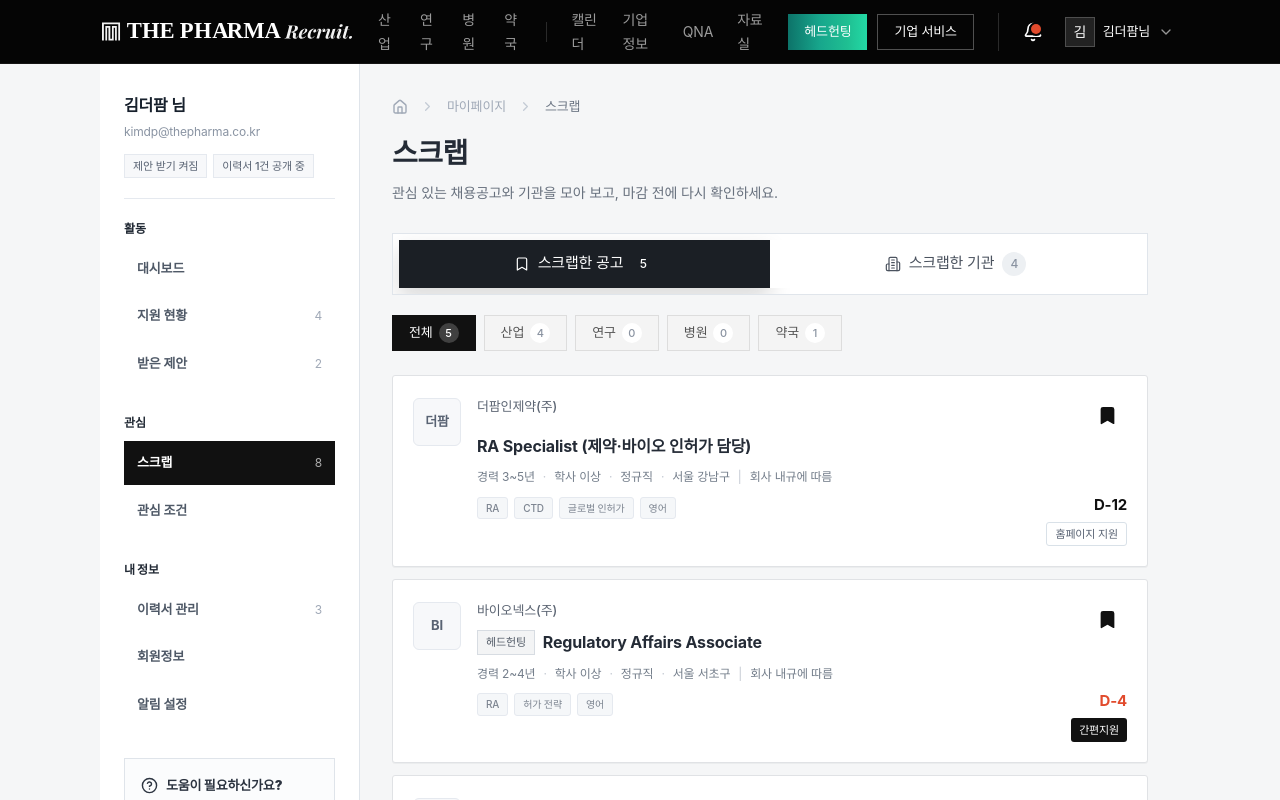
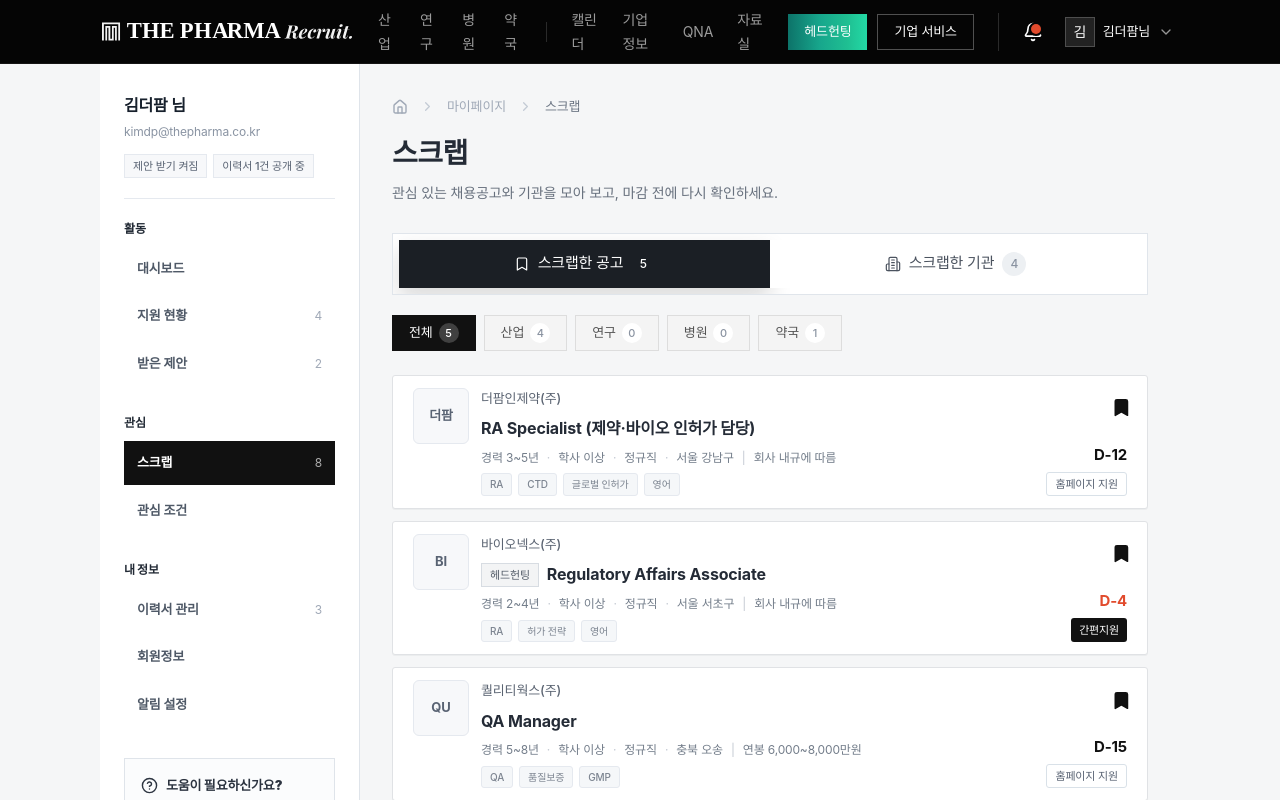
Before and after one commit to jimindragon/thepharmin-frontend, a Next.js app: page /mypage/scraps in a window 1280 px wide. Shown: the top 800 px of the page. Built offline with nearby package versions, Linux system fonts and the light colour scheme.

Commit message:
6/26 10:45

```diff
--- a/src/components/JobCard.tsx
+++ b/src/components/JobCard.tsx
@@ -29,7 +29,7 @@
   const hasCompanyProfile = Boolean(job.companyId && companies.some((item) => item.id === job.companyId));
 
   return (
-    <article className="surface group relative border-[#dedede] p-5 shadow-none transition-colors hover:border-brand/55 hover:bg-[#fbfcfc] max-[560px]:p-4">
+    <article className="surface group relative border-[#dedede] px-5 py-3 shadow-none transition-colors hover:border-brand/55 hover:bg-[#fbfcfc] max-[560px]:p-4">
       {job.slug ? (
         <Link
           href={`/jobs/${job.slug}`}
@@ -46,21 +46,15 @@
         </Link>
       ) : null}
 
-      <div className="flex items-start gap-4 max-[560px]:gap-3">
-        <EntityLogo
-          name={job.company}
-          logoText={job.logoText}
-          logoUrl={job.logoUrl}
-          size={48}
-          className="mt-0.5"
-        />
+      <div className="flex items-start gap-3">
+        <EntityLogo name={job.company} logoText={job.logoText} logoUrl={job.logoUrl} size={56} />
 
         <div className="min-w-0 flex-1">
           {hasCompanyProfile ? (
             <Link
               href={`/companies/${job.companyId}`}
               onClick={(event) => event.stopPropagation()}
-              className="relative z-20 inline-block max-w-full truncate text-[13px] font-medium text-[#5b6472] hover:text-brand"
+              className="relative z-20 block max-w-full truncate text-[13px] font-medium text-[#5b6472] hover:text-brand"
             >
               {job.company}
             </Link>
@@ -68,7 +62,7 @@
             <p className="truncate text-[13px] font-medium text-[#5b6472]">{job.company}</p>
           )}
 
-          <div className="mt-2 flex min-w-0 items-center gap-2">
+          <div className="mt-1.5 flex min-w-0 items-center gap-2">
             {job.postingSource === "headhunting" ? (
               <span className="shrink-0 border border-[#d7dce2] bg-[#f3f4f5] px-2 py-0.5 text-[11px] font-medium text-[#535c68]">
                 헤드헌팅
@@ -77,7 +71,7 @@
             <h3 className="truncate text-[16px] font-bold text-[#242b36]">{job.title}</h3>
           </div>
 
-          <p className="mt-2 truncate text-[12px] font-normal text-[#737d8a]">
+          <p className="mt-1.5 truncate text-[12px] font-normal text-[#737d8a]">
             {job.career}
             <span className="px-2 text-[#c2c8d1]">·</span>
             {job.education}
@@ -97,7 +91,7 @@
             onToggleBookmark(job.id);
           }}
           className={clsx(
-            "relative z-20 grid h-10 w-10 shrink-0 place-items-center rounded-[var(--radius)] transition-colors",
+            "relative z-20 grid h-10 w-10 shrink-0 translate-x-[13.875px] place-items-center rounded-[var(--radius)] transition-colors",
             isBookmarked ? "text-brand" : "text-[#a0a9b7] hover:bg-[#f4f7f9] hover:text-brand",
           )}
           aria-label={isScrapContext ? `${job.title} 스크랩 해제` : `${job.title} 북마크 ${isBookmarked ? "해제" : "저장"}`}
@@ -106,7 +100,7 @@
         </button>
       </div>
 
-      <div className="mt-2.5 flex flex-wrap items-start gap-3 pl-16 max-[560px]:pl-0">
+      <div className="mt-1.5 flex flex-wrap items-start gap-3 pl-[68px] max-[560px]:pl-0">
         <div className="flex min-w-0 flex-1 flex-wrap gap-1.5">
           {job.tags.map((tag) => (
             <span
@@ -118,7 +112,7 @@
           ))}
         </div>
 
-        <div className="ml-auto shrink-0 text-right">
+        <div className="ml-auto shrink-0 -mt-[26.5px] text-right">
           <strong className={clsx("block text-[15px] font-bold leading-none", danger ? "text-danger" : "text-brand")}>{deadlineText}</strong>
           <span
             className={clsx(
--- a/src/components/home/HomePageClient.tsx
+++ b/src/components/home/HomePageClient.tsx
@@ -17,6 +17,9 @@
 import { useFeaturedJobs } from "@/hooks/useFeaturedJobs";
 import { useHorizontalCarousel } from "@/hooks/useHorizontalCarousel";
 import type { Job } from "@/types/jobs";
+
+/** 실제 기업 상세 페이지(`/companies/{id}`)가 구현된 기업만 카드 클릭을 허용한다. 나머지는 상세 페이지가 없으므로 비클릭형으로 둔다 */
+const premiumCompanyDetailIds = new Set(["yuhan", "samsung-biologics"]);
 
 function PremiumCompanies({ activeTrack }: { activeTrack: HomeTrackFilter }) {
   const visibleCompanies = activeTrack === "all" ? premiumCompanies : premiumCompanies.filter((company) => company.track === activeTrack);
@@ -45,13 +48,9 @@
         <div className="flex min-w-max">
           {visibleCompanies.map((company) => {
             const logoSrc = companyLogos[company.name];
-            return (
-              <Link
-                key={company.id}
-                href={company.track === "all" ? "/jobs" : `/jobs?track=${company.track}`}
-                data-carousel-item
-                className="min-h-[188px] w-[300px] shrink-0 border-r border-[#dddddd] px-7 py-7 transition hover:bg-[#fafafa] last:border-r-0"
-              >
+            const cardClassName = "min-h-[188px] w-[300px] shrink-0 border-r border-[#dddddd] px-7 py-7 transition hover:bg-[#fafafa] last:border-r-0";
+            const cardContent = (
+              <>
                 {logoSrc ? (
                   <div className="mb-6 grid h-12 w-20 place-items-center border border-[#e2e5e8] bg-white p-1.5">
                     <img src={logoSrc} alt={company.name} className="h-full w-full object-contain" />
@@ -70,7 +69,17 @@
                   ))}
                 </p>
                 <p className="mt-5 text-[13px] font-semibold text-[#111111]">{company.positionCount}</p>
+              </>
+            );
+
+            return premiumCompanyDetailIds.has(company.id) ? (
+              <Link key={company.id} href={`/companies/${company.id}`} data-carousel-item className={cardClassName}>
+                {cardContent}
               </Link>
+            ) : (
+              <div key={company.id} data-carousel-item className={cardClassName}>
+                {cardContent}
+              </div>
             );
           })}
         </div>
@@ -82,7 +91,7 @@
 function RecruiterSolutionBanner() {
   return (
     <section className="mt-6 border border-[#e0e0e0] bg-[#fbfbfb] px-6 py-5">
-      <Link href="/business/jobs/new" className="flex items-center justify-between gap-6 max-[760px]:flex-col max-[760px]:items-start">
+      <Link href="/business" className="flex items-center justify-between gap-6 max-[760px]:flex-col max-[760px]:items-start">
         <p className="text-[14px] font-normal text-[#666666]">채용을 준비 중인 담당자이신가요?</p>
         <span className="text-[13px] font-medium text-[#111111] hover:underline">더파마 리크루트 채용 솔루션 알아보기 ›</span>
       </Link>
```
Also changed, not shown: 1 other file (tests, documents, lock files or other folders).
